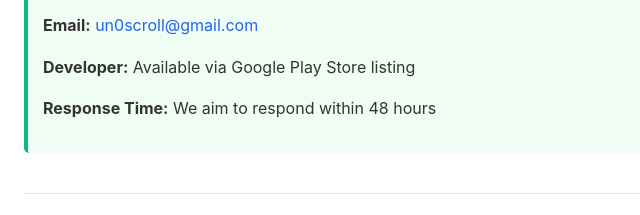
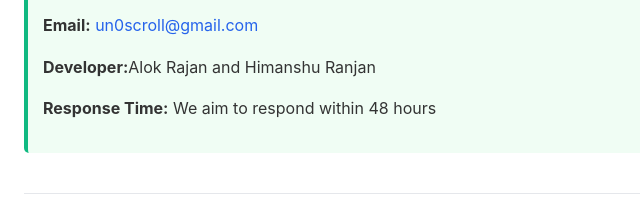
Before and after one commit to sonugp2003/stop-scroll-privacy-policy, a plain HTML site: page index.html in a window 1280 px wide. Shown: the part 3955-4170 px from the top of the page, 256-896 px from the left. Drawn offline with Linux system fonts and the light colour scheme.

Commit message:
Update developer information in contact section

```diff
--- a/index.html
+++ b/index.html
@@ -194,7 +194,7 @@
             <h2>Contact Us</h2>
             <p>If you have questions about this Privacy Policy or your data, please contact us:</p>
             <p><strong>Email:</strong> <a href="mailto:un0scroll@gmail.com">un0scroll@gmail.com</a></p>
-            <p><strong>Developer:</strong> Available via Google Play Store listing</p>
+            <p><strong>Developer:</strong>Alok Rajan and Himanshu Ranjan</p>
             <p><strong>Response Time:</strong> We aim to respond within 48 hours</p>
         </div>
 
```
